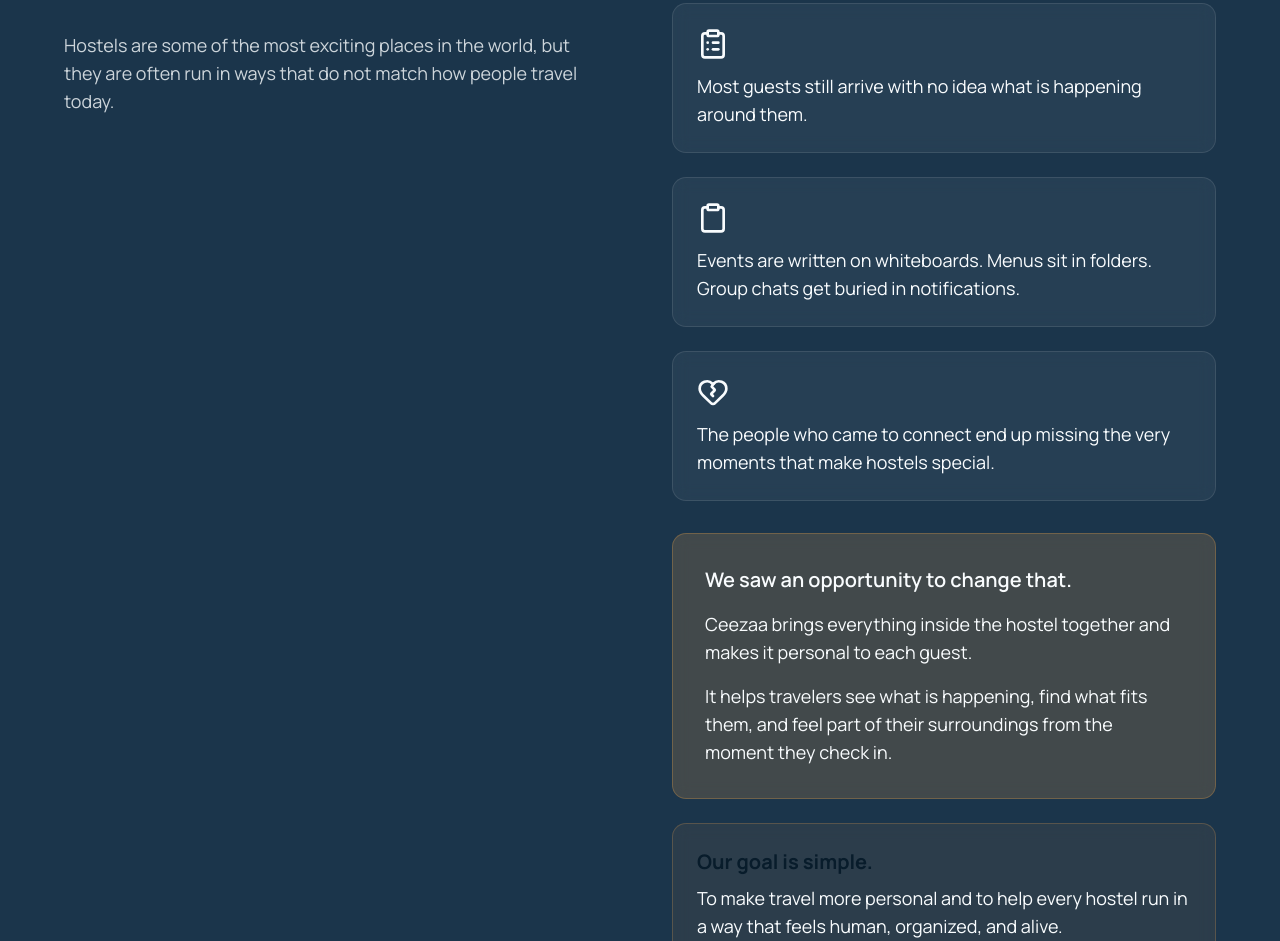
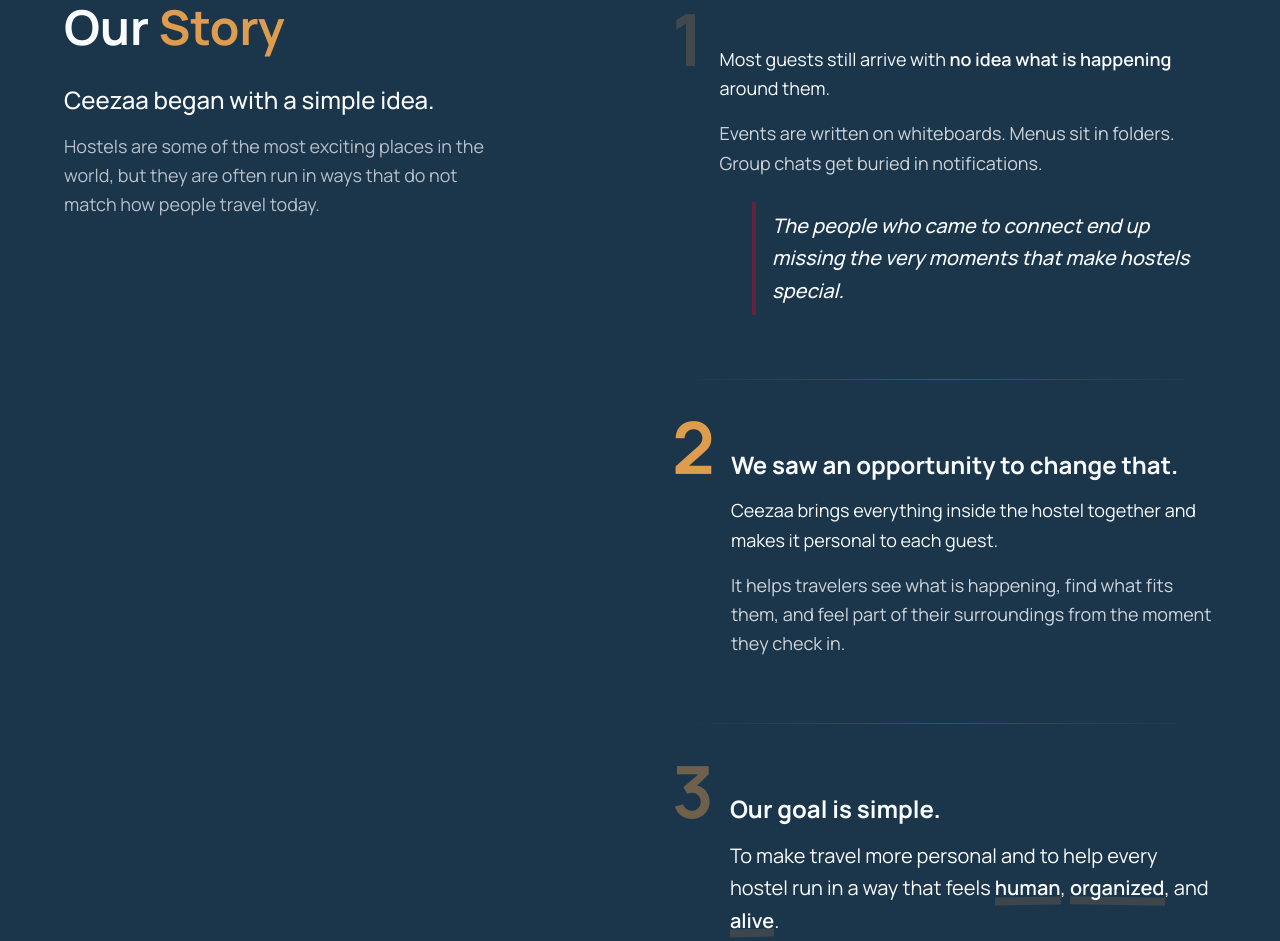
Before and after one commit to scottdoggett/ceezaa-landing-page, a Next.js app: page /about in a window 1280 px wide. Shown: the part 1131-2072 px from the top of the page. Built offline with nearby package versions, Linux system fonts and the light colour scheme.

Commit message:
Updated our story section, still needs work

```diff
--- a/src/components/ui/about-page/our-story.tsx
+++ b/src/components/ui/about-page/our-story.tsx
@@ -1,66 +1,96 @@
-import { ClipboardList, Clipboard, HeartCrack } from "lucide-react";
-
 export function OurStory() {
   return (
     <section className="w-full py-20 md:py-32 bg-secondary text-secondary-foreground">
       <div className="container mx-auto px-4 md:px-6">
         <div className="grid lg:grid-cols-2 gap-12 lg:gap-16 items-start max-w-6xl mx-auto">
-          {/* Left - Title and intro */}
-          <div className="space-y-8 lg:sticky lg:top-[55vh] lg:-translate-y-1/2">
+          {/* Left - Title and intro (Sticky) */}
+          <div className="space-y-6 md:space-y-8 lg:sticky lg:top-[calc(50vh-100px)]">
             <h2 className="text-3xl sm:text-4xl md:text-5xl font-bold">
               Our <span className="text-primary">Story</span>
             </h2>
-            <p className="text-xl font-medium">
+            <div className="space-y-4">
+              <p className="text-xl md:text-2xl font-medium leading-snug">
                 Ceezaa began with a simple idea.
               </p>
-            <p className="text-lg text-secondary-foreground/80">
+              <p className="text-base md:text-lg text-secondary-foreground/70 leading-relaxed max-w-md">
                 Hostels are some of the most exciting places in the world, but they are often run in ways that do not match how people travel today.
               </p>
             </div>
-
-          {/* Right - Story cards */}
-          <div className="space-y-6">
-            <div className="bg-card/5 backdrop-blur border border-secondary-foreground/10 rounded-xl p-6 space-y-3">
-              <ClipboardList className="h-8 w-8" />
-              <p className="text-lg">
-                Most guests still arrive with no idea what is happening around them.
-              </p>
           </div>
 
-            <div className="bg-card/5 backdrop-blur border border-secondary-foreground/10 rounded-xl p-6 space-y-3">
-              <Clipboard className="h-8 w-8" />
-              <p className="text-lg">
+          {/* Right - Story narrative with chapter style */}
+          <div className="space-y-12 md:space-y-16">
+
+            {/* Chapter 1: The Problem */}
+            <div className="space-y-6">
+              <div className="flex items-baseline gap-4">
+                <span className="text-6xl md:text-7xl font-bold text-primary/20 leading-none">1</span>
+                <div className="flex-1 space-y-4 pt-2">
+                  <p className="text-base md:text-lg leading-relaxed">
+                    Most guests still arrive with <span className="font-semibold">no idea what is happening</span> around them.
+                  </p>
+                  <p className="text-base md:text-lg leading-relaxed text-secondary-foreground/80">
                     Events are written on whiteboards. Menus sit in folders. Group chats get buried in notifications.
                   </p>
                 </div>
-
-            <div className="bg-card/5 backdrop-blur border border-secondary-foreground/10 rounded-xl p-6 space-y-3">
-              <HeartCrack className="h-8 w-8" />
-              <p className="text-lg">
+              </div>
+              <div className="pl-16 md:pl-20">
+                <p className="text-lg md:text-xl leading-relaxed font-medium italic border-l-4 border-destructive/40 pl-4 py-2">
                   The people who came to connect end up missing the very moments that make hostels special.
                 </p>
               </div>
+            </div>
 
-            <div className="bg-primary/20 backdrop-blur border border-primary/30 rounded-xl p-8 mt-8">
-              <p className="text-xl font-semibold mb-4">
+            {/* Chapter 2: The Turning Point */}
+            <div className="space-y-6 relative">
+              <div className="absolute left-0 top-0 w-full h-px bg-linear-to-r from-transparent via-primary/30 to-transparent" />
+              <div className="flex items-baseline gap-4 pt-8">
+                <span className="text-6xl md:text-7xl font-bold text-primary leading-none">2</span>
+                <div className="flex-1 space-y-4 pt-2">
+                  <p className="text-xl md:text-2xl font-bold leading-tight">
                     We saw an opportunity to change that.
                   </p>
-              <p className="text-lg mb-4">
+                  <p className="text-base md:text-lg leading-relaxed">
                     Ceezaa brings everything inside the hostel together and makes it personal to each guest.
                   </p>
-              <p className="text-lg">
+                  <p className="text-base md:text-lg leading-relaxed text-secondary-foreground/80">
                     It helps travelers see what is happening, find what fits them, and feel part of their surroundings from the moment they check in.
                   </p>
                 </div>
+              </div>
+            </div>
 
-            <div className="bg-accent/10 backdrop-blur border border-accent/30 rounded-xl p-6">
-              <p className="text-xl font-bold text-foreground mb-2">
+            {/* Chapter 3: The Goal */}
+            <div className="space-y-6 relative">
+              <div className="absolute left-0 top-0 w-full h-px bg-linear-to-r from-transparent via-accent/30 to-transparent" />
+              <div className="flex items-baseline gap-4 pt-8">
+                <span className="text-6xl md:text-7xl font-bold text-accent/50 leading-none">3</span>
+                <div className="flex-1 space-y-4 pt-2">
+                  <p className="text-xl md:text-2xl font-bold leading-tight">
                     Our goal is simple.
                   </p>
-              <p className="text-lg">
-                To make travel more personal and to help every hostel run in a way that feels human, organized, and alive.
+                  <p className="text-lg md:text-xl leading-relaxed">
+                    To make travel more personal and to help every hostel run in a way that feels{" "}
+                    <span className="relative inline-block">
+                      <span className="relative z-10 font-semibold">human</span>
+                      <span className="absolute bottom-0 left-0 w-full h-2 bg-accent/20 -rotate-1" />
+                    </span>
+                    ,{" "}
+                    <span className="relative inline-block">
+                      <span className="relative z-10 font-semibold">organized</span>
+                      <span className="absolute bottom-0 left-0 w-full h-2 bg-accent/20 rotate-1" />
+                    </span>
+                    , and{" "}
+                    <span className="relative inline-block">
+                      <span className="relative z-10 font-semibold">alive</span>
+                      <span className="absolute bottom-0 left-0 w-full h-2 bg-accent/20 -rotate-1" />
+                    </span>
+                    .
                   </p>
                 </div>
+              </div>
+            </div>
+
           </div>
         </div>
       </div>
```
Lines whose indentation alone changed are shown as unchanged.
